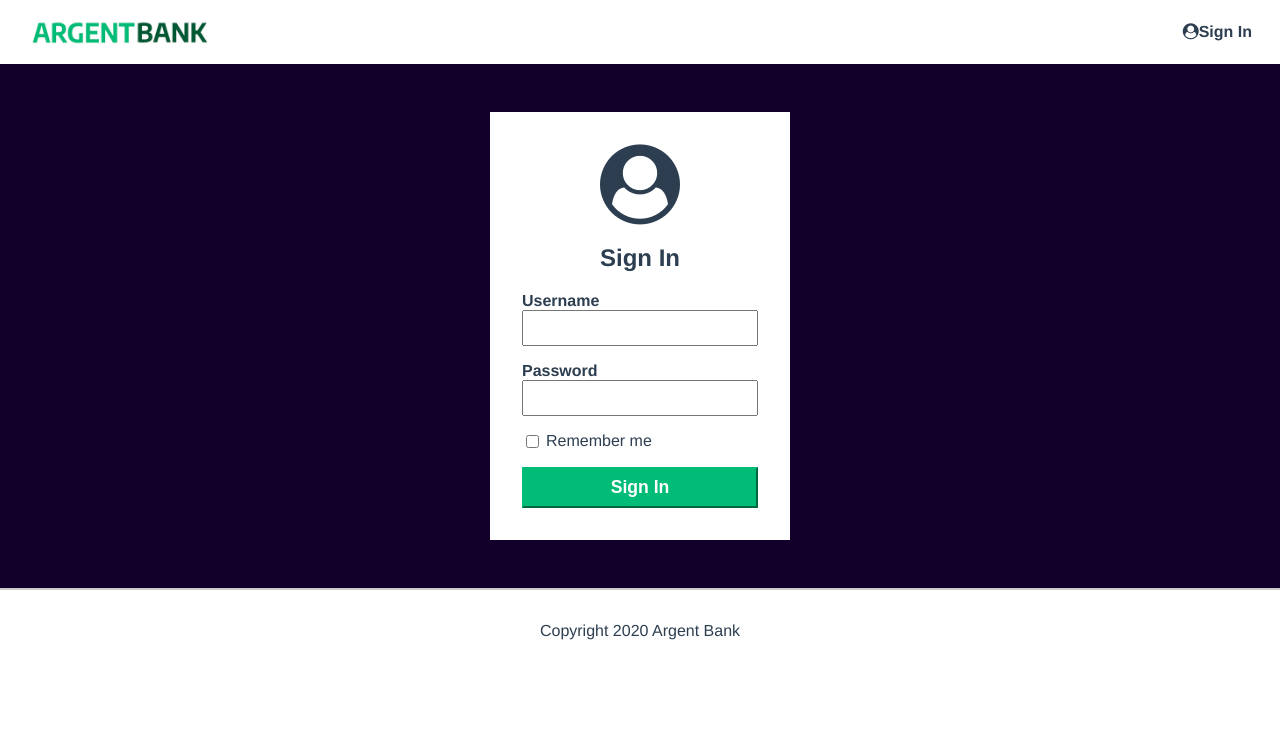
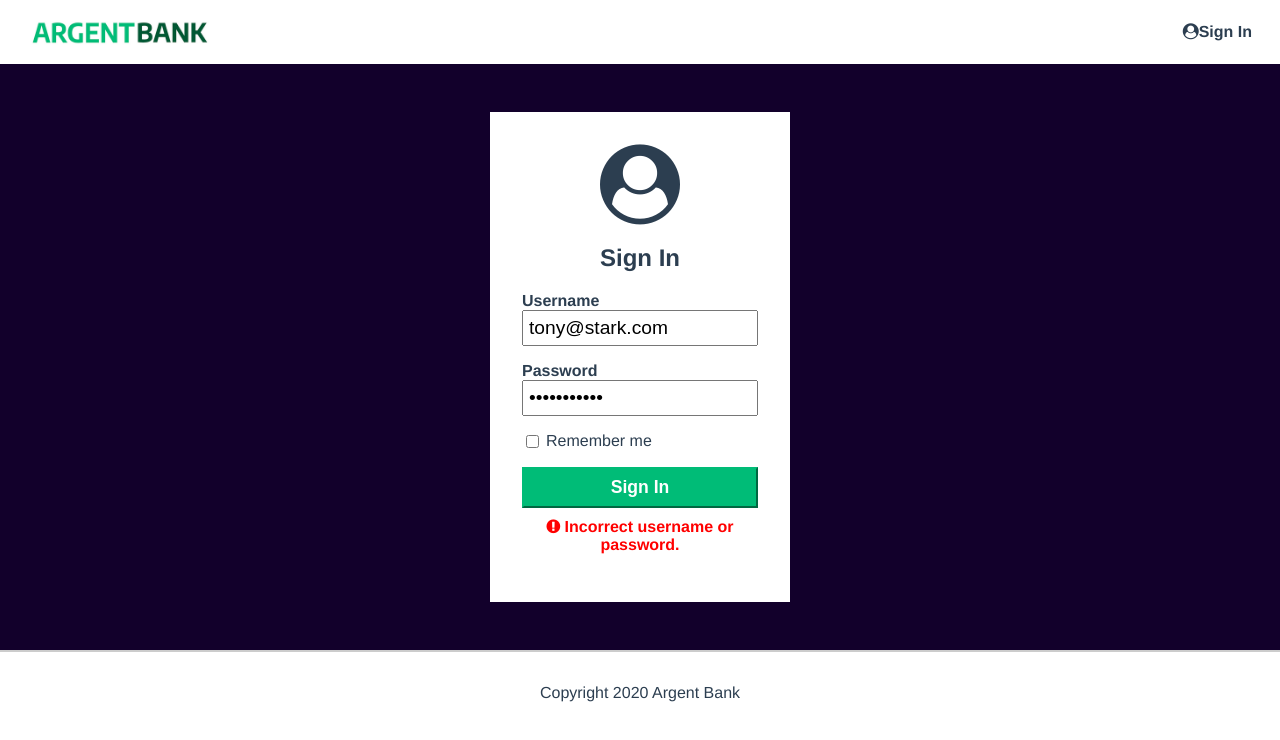
Before and after one commit to DuskyLunari/P10_Argent-Bank, a React (Vite) app: page /sign-in in a window 1280 px wide. Both pictures are taken after a click on the button "Sign In". Shown: the top 740 px of the page. Built offline with nearby package versions, Linux system fonts and the light colour scheme; no server answers.

Commit message:
Update: Added error message to appear & loading while waiting response while preventing more request until done

```diff
--- a/src/pages/login.jsx
+++ b/src/pages/login.jsx
@@ -11,7 +11,7 @@ export function Login() {
     const { errorMessage, isLoading, token } = useSelector(state => state.auth);
 
     useEffect(() => {
-        if(token) {
+        if (token) {
             navigate("/profile");
         }
     }, [token, navigate]);
@@ -25,7 +25,7 @@ export function Login() {
                 email: fd.get("email"),
                 password: fd.get("password"),
             })
-        )
+        );
     };
 
     return (
@@ -37,17 +37,46 @@ export function Login() {
                     <form onSubmit={handleSubmit}>
                         <div className="input-wrapper">
                             <label htmlFor="username">Username</label>
-                            <input name="email" type="text" id="username" />
+                            <input
+                                name="email"
+                                type="text"
+                                id="username"
+                                defaultValue="tony@stark.com"
+                                disabled={isLoading}
+                            />
                         </div>
                         <div className="input-wrapper">
                             <label htmlFor="password">Password</label>
-                            <input name="password" type="password" id="password" />
+                            <input
+                                name="password"
+                                type="password"
+                                id="password"
+                                defaultValue="password123"
+                                disabled={isLoading}
+                            />
                         </div>
                         <div className="input-remember">
-                            <input type="checkbox" id="remember-me" />
+                            <input
+                                type="checkbox"
+                                id="remember-me"
+                                disabled={isLoading}
+                            />
                             <label htmlFor="remember-me">Remember me</label>
                         </div>
-                        <button type="submit" className="sign-in-button">Sign In</button>
+                        <button
+                            type="submit"
+                            className="sign-in-button"
+                            disabled={isLoading}
+                        >
+                            {isLoading ? "Loading ..." : "Sign In"}
+                        </button>
+                        {errorMessage && (
+                            <p className="error-message">
+                                <i className="fa fa-exclamation-circle" aria-hidden="true"></i>
+                                {" "}
+                                {errorMessage}
+                            </p>
+                        )}
                     </form>
                 </section>
             </main>
```
